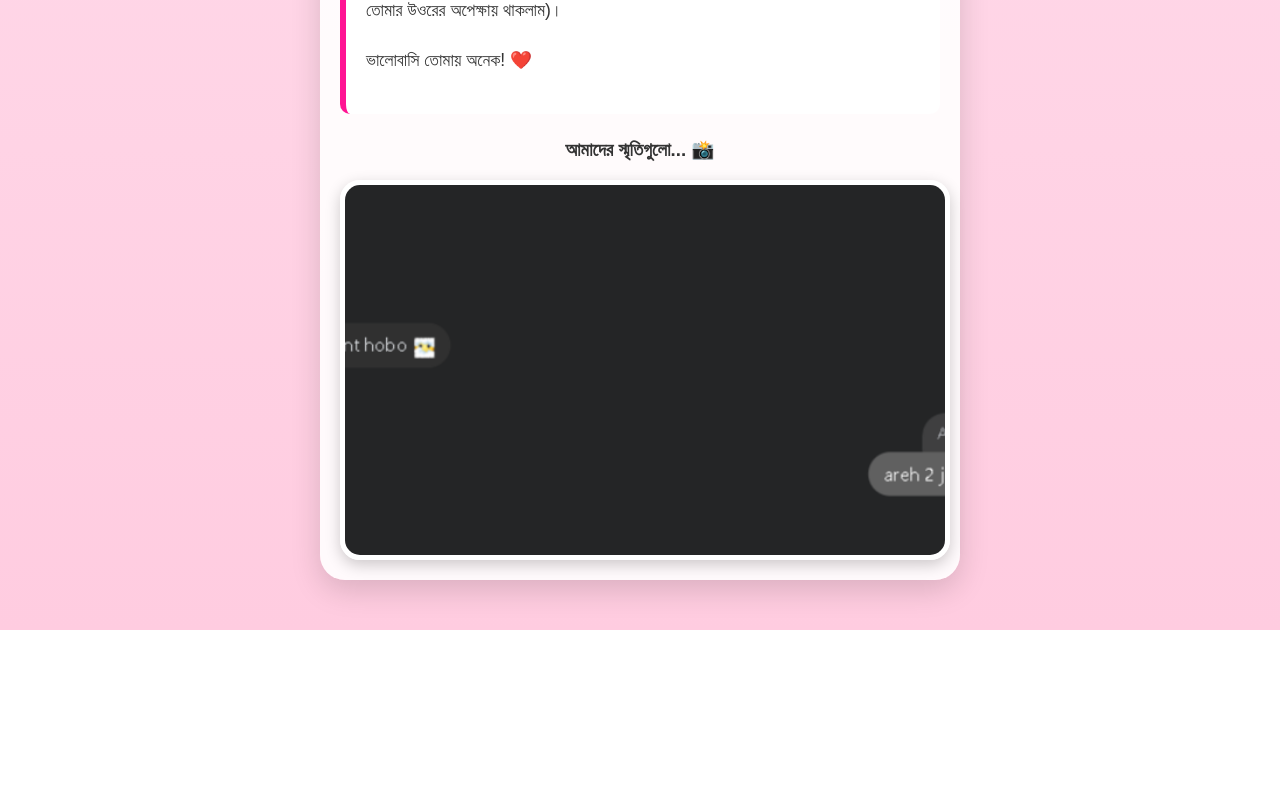
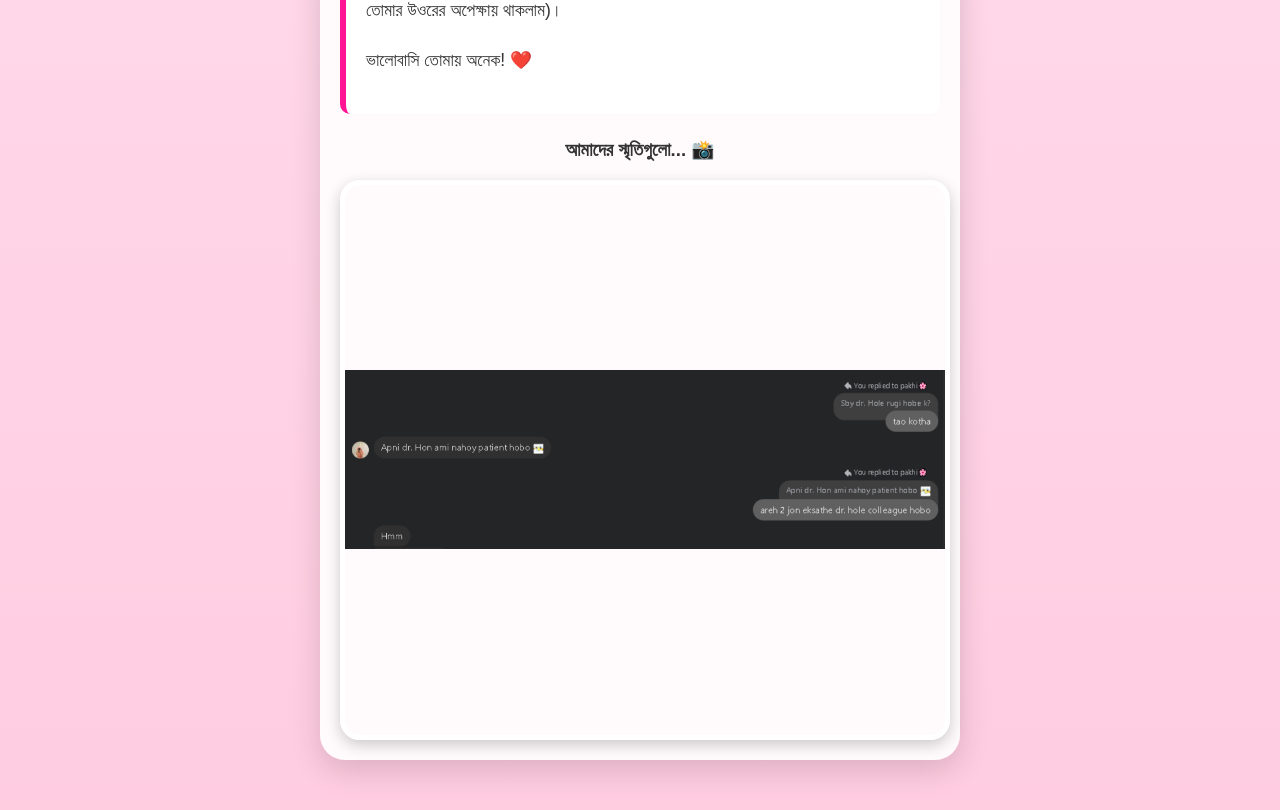
Before and after one commit to Mabrur13/anniversary-, a plain HTML site: page index.html in a window 1280 px wide. Shown: the part 1710-2520 px from the top of the page. Before the commit the page ends 2340 px from the top, so only its background shows below. Drawn offline with Linux system fonts and the light colour scheme.

Commit message:
Update index.html

```diff
--- a/index.html
+++ b/index.html
@@ -40,7 +40,7 @@
         .slider-container {
             position: relative;
             width: 100%;
-            height: 370px; /* তোমার ছবির সাইজ অনুযায়ী এটা কমাতে বা বাড়াতে পারো */
+            height: 550px; /* তোমার ছবির সাইজ অনুযায়ী এটা কমাতে বা বাড়াতে পারো */
             overflow: hidden;
             border-radius: 20px;
             border: 5px solid white;
@@ -54,7 +54,7 @@
         .slides img {
             width: 100%;
             height: 100%;
-            object-fit: cover;
+            object-fit: contain;
         }
 
         /* রঙিন হার্ট অ্যানিমেশন */
```
